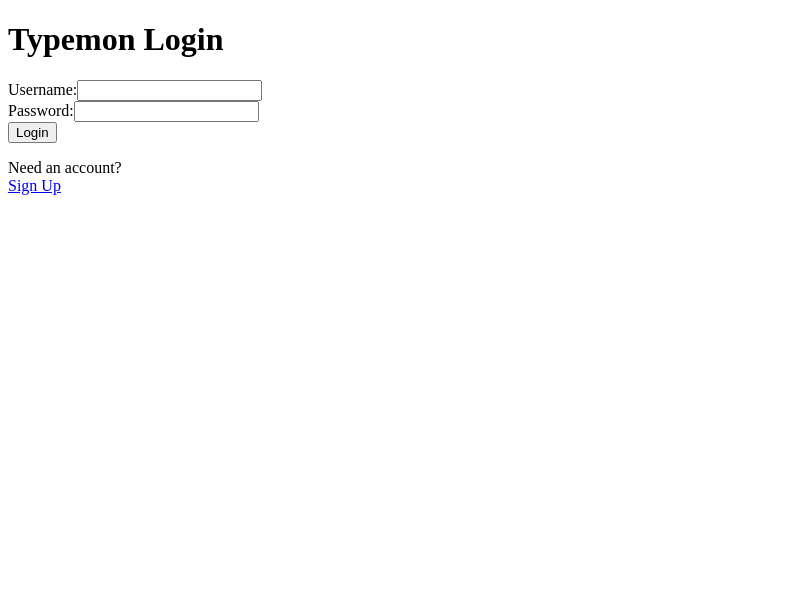
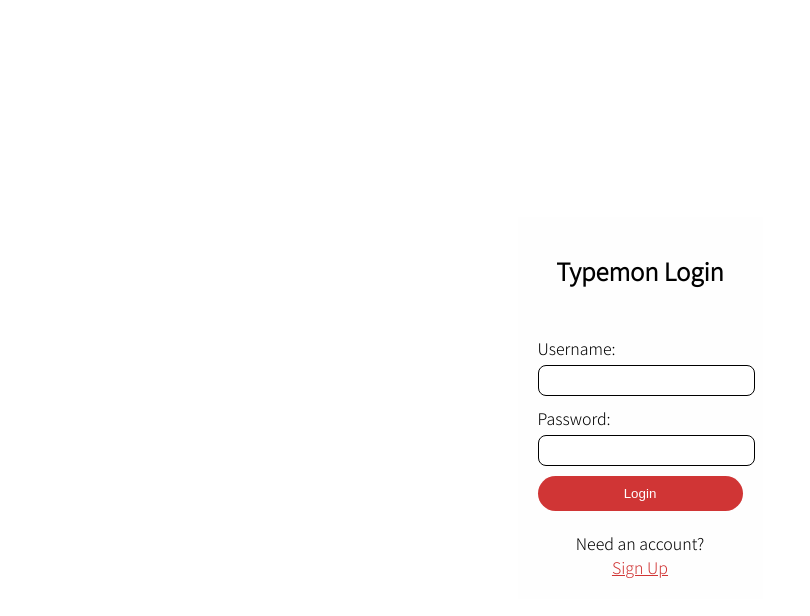
Before and after one commit to garrettomi/voicemon-frontend, a Next.js app: page /login in a window 1280 px wide. Shown: the top 616 px of the page, without its empty margins (0-810 px from the left). Built offline with nearby package versions, Linux system fonts and the light colour scheme.

Commit message:
Feat: Styling login page

```diff
--- a/src/components/Header.js
+++ b/src/components/Header.js
@@ -1,6 +1,7 @@
 import React, { useState } from "react";
 import Leaderboard from "../pages/leaderboard";
 import Logout from "./Logout";
+import styles from "../styles.module.css";
 
 export default function Header({ handleLogout }) {
   const [showLeaderboard, setShowLeaderboard] = useState(false);
@@ -10,7 +11,7 @@ export default function Header({ handleLogout }) {
   };
 
   return (
-    <header className="header">
+    <header className={styles.header}>
       <h1 className="header__title">Typemon</h1>
       <ul className="header__tabs">
         <li onClick={handleLeaderboardClick}>
--- a/src/components/Timer.js
+++ b/src/components/Timer.js
@@ -1,7 +1,7 @@
 import React, { useState, useEffect } from "react";
 
 export default function Timer({ setShowForm, setPokemonData, user_id }) {
-  const [timerDuration, setTimerDuration] = useState(10);
+  const [timerDuration, setTimerDuration] = useState(60);
   const [isTimerRunning, setIsTimerRunning] = useState(false);
   const [isTimeUp, setIsTimeUp] = useState(false);
 
--- a/src/pages/globals.css
+++ /dev/null
@@ -1,107 +0,0 @@
-:root {
-  --max-width: 1100px;
-  --border-radius: 12px;
-  --font-mono: ui-monospace, Menlo, Monaco, 'Cascadia Mono', 'Segoe UI Mono',
-    'Roboto Mono', 'Oxygen Mono', 'Ubuntu Monospace', 'Source Code Pro',
-    'Fira Mono', 'Droid Sans Mono', 'Courier New', monospace;
-
-  --foreground-rgb: 0, 0, 0;
-  --background-start-rgb: 214, 219, 220;
-  --background-end-rgb: 255, 255, 255;
-
-  --primary-glow: conic-gradient(
-    from 180deg at 50% 50%,
-    #16abff33 0deg,
-    #0885ff33 55deg,
-    #54d6ff33 120deg,
-    #0071ff33 160deg,
-    transparent 360deg
-  );
-  --secondary-glow: radial-gradient(
-    rgba(255, 255, 255, 1),
-    rgba(255, 255, 255, 0)
-  );
-
-  --tile-start-rgb: 239, 245, 249;
-  --tile-end-rgb: 228, 232, 233;
-  --tile-border: conic-gradient(
-    #00000080,
-    #00000040,
-    #00000030,
-    #00000020,
-    #00000010,
-    #00000010,
-    #00000080
-  );
-
-  --callout-rgb: 238, 240, 241;
-  --callout-border-rgb: 172, 175, 176;
-  --card-rgb: 180, 185, 188;
-  --card-border-rgb: 131, 134, 135;
-}
-
-@media (prefers-color-scheme: dark) {
-  :root {
-    --foreground-rgb: 255, 255, 255;
-    --background-start-rgb: 0, 0, 0;
-    --background-end-rgb: 0, 0, 0;
-
-    --primary-glow: radial-gradient(rgba(1, 65, 255, 0.4), rgba(1, 65, 255, 0));
-    --secondary-glow: linear-gradient(
-      to bottom right,
-      rgba(1, 65, 255, 0),
-      rgba(1, 65, 255, 0),
-      rgba(1, 65, 255, 0.3)
-    );
-
-    --tile-start-rgb: 2, 13, 46;
-    --tile-end-rgb: 2, 5, 19;
-    --tile-border: conic-gradient(
-      #ffffff80,
-      #ffffff40,
-      #ffffff30,
-      #ffffff20,
-      #ffffff10,
-      #ffffff10,
-      #ffffff80
-    );
-
-    --callout-rgb: 20, 20, 20;
-    --callout-border-rgb: 108, 108, 108;
-    --card-rgb: 100, 100, 100;
-    --card-border-rgb: 200, 200, 200;
-  }
-}
-
-* {
-  box-sizing: border-box;
-  padding: 0;
-  margin: 0;
-}
-
-html,
-body {
-  max-width: 100vw;
-  overflow-x: hidden;
-}
-
-body {
-  color: rgb(var(--foreground-rgb));
-  background: linear-gradient(
-      to bottom,
-      transparent,
-      rgb(var(--background-end-rgb))
-    )
-    rgb(var(--background-start-rgb));
-}
-
-a {
-  color: inherit;
-  text-decoration: none;
-}
-
-@media (prefers-color-scheme: dark) {
-  html {
-    color-scheme: dark;
-  }
-}
--- a/src/pages/layout.js
+++ b/src/pages/layout.js
@@ -1,4 +1,5 @@
 import Header from "../components/Header";
+import styles from "../styles.module.css";
 
 const Layout = ({ children }) => {
   return (
--- a/src/pages/login.js
+++ b/src/pages/login.js
@@ -2,6 +2,7 @@ import { useState } from "react";
 import { useRouter } from "next/router";
 import axios from "axios";
 import Link from "next/link";
+import styles from "../styles.module.css";
 
 export default function Login() {
   const [username, setUsername] = useState("");
@@ -37,36 +38,78 @@ export default function Login() {
     }
   };
 
+  //   return (
+  //     <div className="w-full max-w-xs m-auto bg-indigo-100 rounded p-5">
+  //       <h1>Typemon Login</h1>
+  //       <form onSubmit={handleSubmit}>
+  //         <div>
+  //           <label>Username:</label>
+  //           <input
+  //             type="text"
+  //             value={username}
+  //             onChange={(e) => setUsername(e.target.value)}
+  //           />
+  //         </div>
+  //         <div>
+  //           <label>Password:</label>
+  //           <input
+  //             type="password"
+  //             value={password}
+  //             onChange={(e) => setPassword(e.target.value)}
+  //           />
+  //         </div>
+  //         <button type="submit">Login</button>
+  //       </form>
+  //       <div>
+  //         Need an account?
+  //         <div>
+  //           <Link href="/signup">Sign Up</Link>
+  //         </div>
+  //       </div>
+  //     </div>
+  //   );
+  // }
+
   return (
-    <div>
-      <h1>Typemon Login</h1>
-      <form onSubmit={handleSubmit}>
-        <div>
-          <label>Username:</label>
+    <div className={styles.container}>
+      <div className={styles.loginBox}>
+        <h1 className={styles.title}>Typemon Login</h1>
+        <form onSubmit={handleSubmit} className={styles.form}>
+          <div className={styles.inputGroup}>
+            <label htmlFor="username" className={styles.label}>
+              Username:
+            </label>
             <input
               type="text"
+              id="username"
               value={username}
               onChange={(e) => setUsername(e.target.value)}
+              className={styles.input}
             />
           </div>
-        <div>
-          <label>Password:</label>
+          <div className={styles.inputGroup}>
+            <label htmlFor="password" className={styles.label}>
+              Password:
+            </label>
             <input
               type="password"
+              id="password"
               value={password}
               onChange={(e) => setPassword(e.target.value)}
+              className={styles.input}
             />
           </div>
-        <button type="submit">Login</button>
+          <button type="submit" className={styles.button}>
+            Login
+          </button>
         </form>
-      <p>
+        <div className={styles.signupText}>
           Need an account?
           <div>
-          <Link href="/signup">
-            <a>Sign Up</a>
-          </Link>
+            <Link href="/signup">Sign Up</Link>
           </div>
-      </p>
+        </div>
+      </div>
     </div>
   );
 }
--- /dev/null
+++ b/src/styles.module.css
@@ -0,0 +1,91 @@
+@import url("https://fonts.googleapis.com/css2?family=Noto+Sans+JP:wght@300&display=swap");
+
+.header {
+  background-color: #fefefe;
+  padding: 20px;
+  text-align: center;
+}
+
+.container {
+  display: flex;
+  justify-content: center;
+  align-items: center;
+  height: 100vh;
+}
+
+.loginBox {
+  background-color: #fefefe;
+  padding: 20px;
+}
+
+.title {
+  font-size: 24px;
+  text-align: center;
+  font-family: "Noto Sans JP", cursive;
+  margin-bottom: 3rem;
+  overflow: hidden;
+  animation: typing 2s steps(20), blink-caret 0.5s step-end infinite;
+  white-space: nowrap;
+}
+
+@keyframes typing {
+  from {
+    width: 0;
+  }
+  to {
+    width: 100%;
+  }
+}
+
+@keyframes blink-caret {
+  from,
+  to {
+    border-right-color: transparent;
+  }
+  50% {
+    border-right-color: black;
+  }
+}
+
+.form {
+  margin-top: 20px;
+}
+
+.inputGroup {
+  margin-bottom: 10px;
+  font-family: "Noto Sans JP", cursive;
+}
+
+.label {
+  display: block;
+  margin-bottom: 5px;
+}
+
+.input {
+  width: 100%;
+  padding: 5px;
+  border: 1px solid #000000;
+  font-family: "Noto Sans JP", cursive;
+  border-radius: 8px;
+}
+
+.button {
+  background-color: #d03535;
+  color: #ffffff;
+  padding: 10px 20px;
+  border: none;
+  cursor: pointer;
+  width: 100%;
+  border-radius: 20px;
+}
+
+.signupText {
+  margin-top: 20px;
+  text-align: center;
+  font-family: "Noto Sans JP", cursive;
+}
+
+.signupText a {
+  color: #d03535;
+  text-decoration: underline;
+}
```
Also changed, not shown: public/pokeball.svg.png (added), 1 other file (tests, documents, lock files or other folders). Lines whose indentation alone changed are shown as unchanged.
